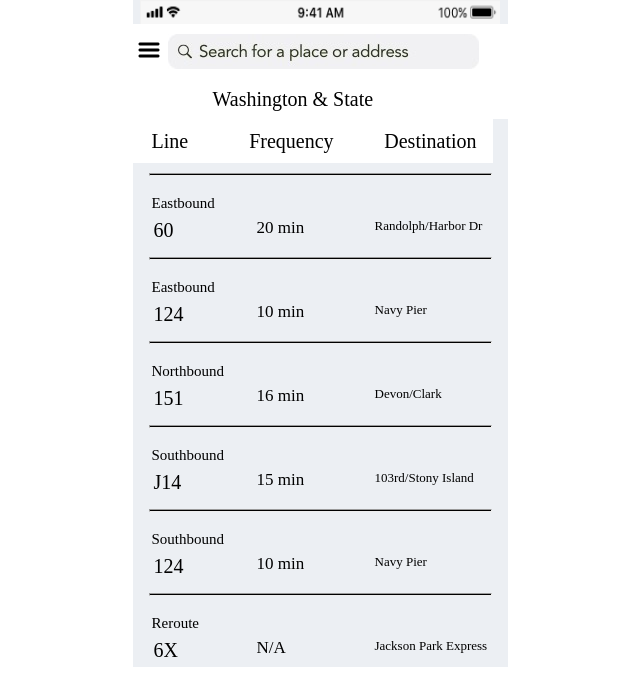
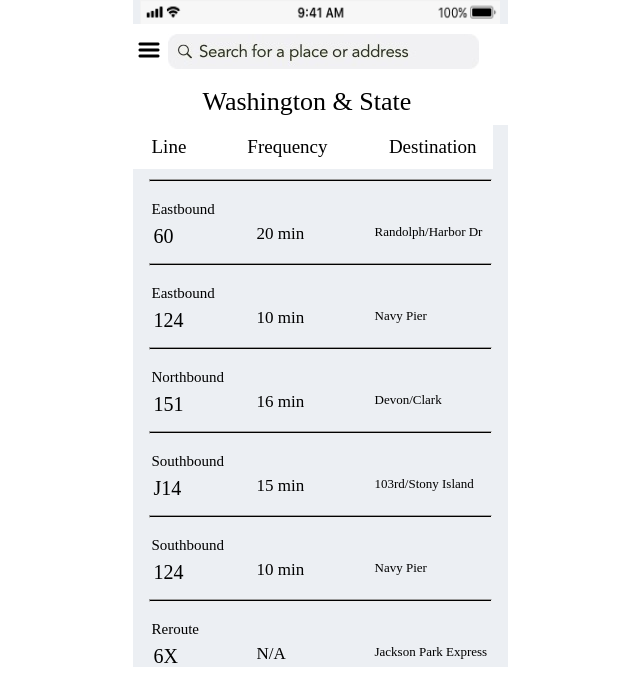
Before and after one commit to carlywebb/Frontend-Challenge, a plain HTML site: page index.html in a window 1280 px wide. Shown: the whole page, without its empty margins (320-960 px from the left). Drawn offline with Linux system fonts and the light colour scheme.

Commit message:
updates 12.15am

```diff
--- a/style.css
+++ b/style.css
@@ -78,10 +78,10 @@ table {
 }
 
 .title {
-	padding-left:80px;
+	padding-left:70px;
 	padding-top:20px;
 	padding-bottom: 10px;
-	font-size:20px;
+	font-size:26px;
 	background-color: #FFFFFF
 }
 
@@ -104,23 +104,26 @@ table {
 
 .list-table li {
     display: inline-block;
-    font-weight: 500;
+    font-weight: 50;
 }
 
 .line-heading {
   margin-left: 19px;
   margin-top: 16px;
+  font-size: 19px;
 }
 
 .frequency-heading {
   margin-top: 16px;
   padding-left: 56px;
+  font-size: 19px;
 }
 
 .dest-heading {
   margin-right:16px;
   float: right;
   margin-top: 16px;
+  font-size: 19px;
 }
 
 .direction {
```
